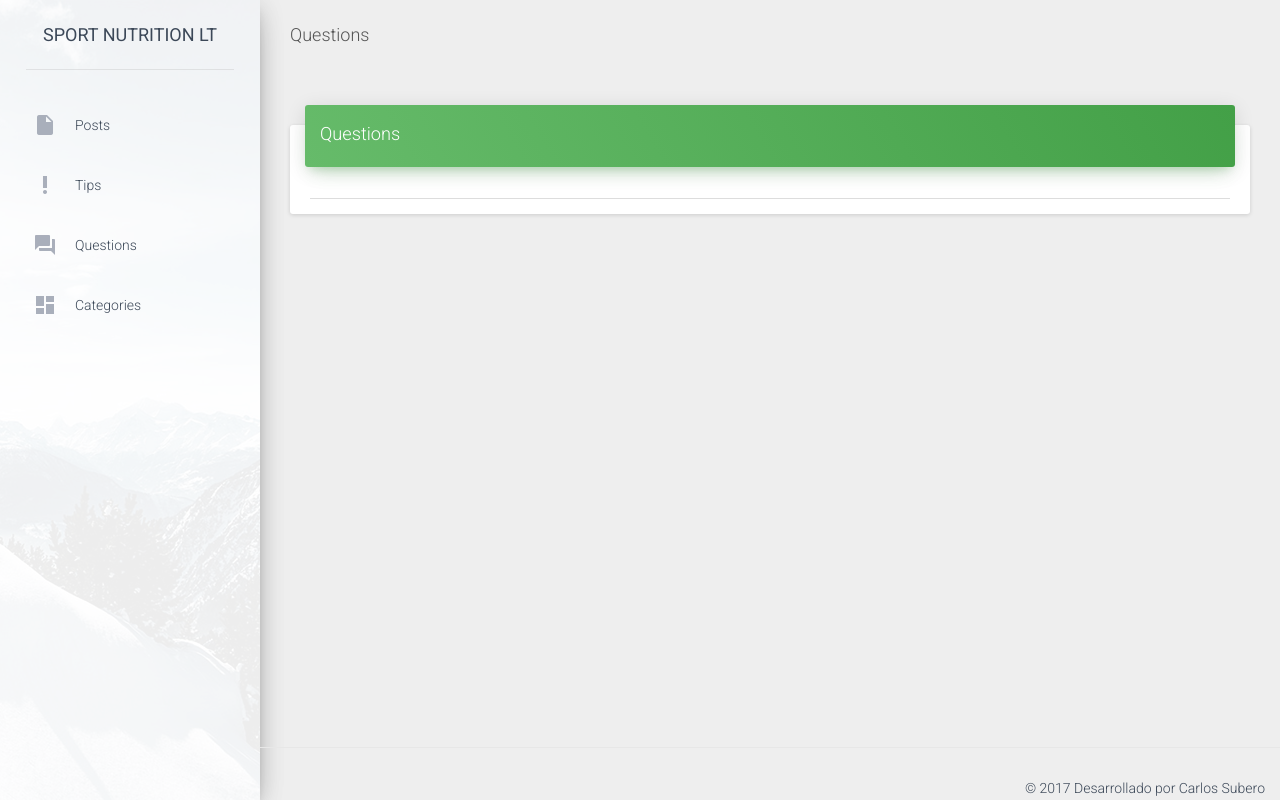
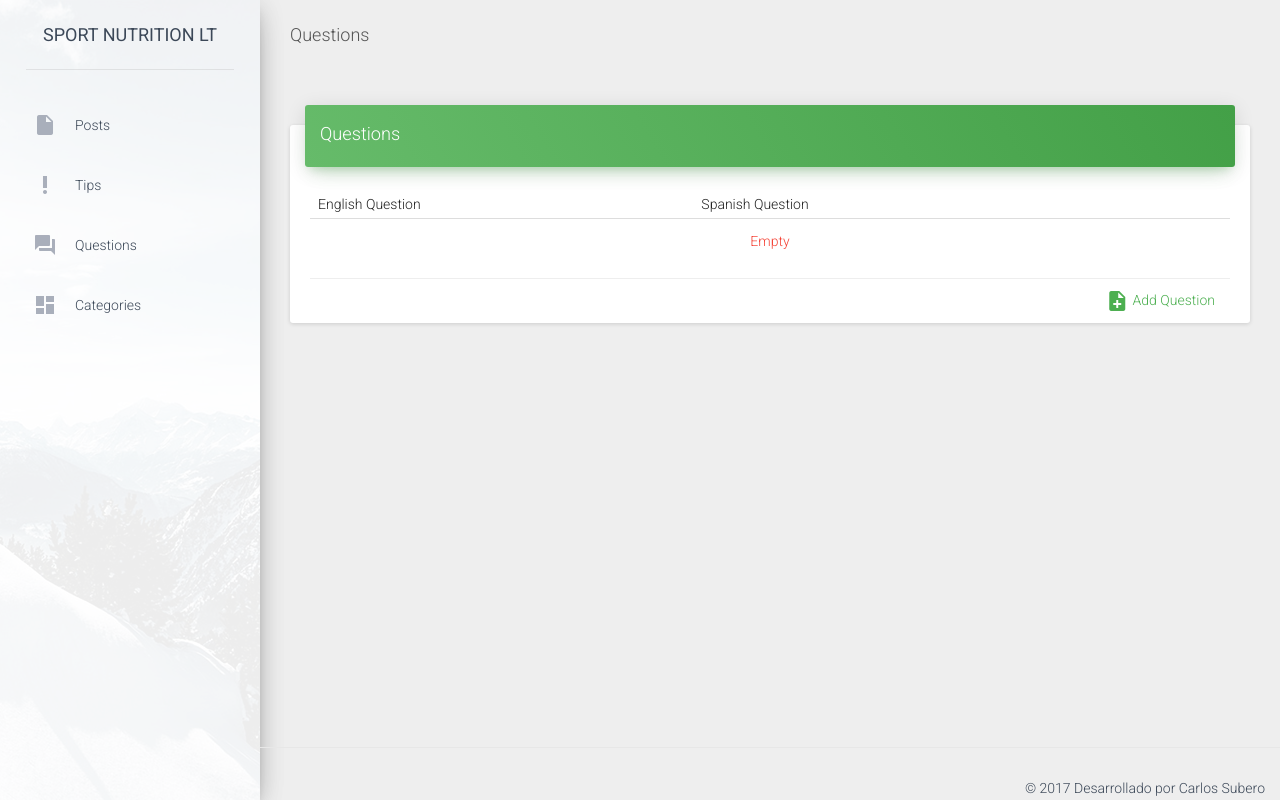
Before and after one commit to csubero/sportnutrition-, a Django app: page /backend/question/ in a window 1280 px wide. Run offline with Django 3.2, Linux system fonts and the light colour scheme; data that the repository does not hold is empty; some libraries are stand-ins or nearby versions.

Commit message:
Add new question

```diff
--- a/backend/templates/backend/layout/template.html
+++ b/backend/templates/backend/layout/template.html
@@ -62,7 +62,7 @@
 					</a>
 				</li>
 
-				<li id="tip_tab">
+				<li id="question_tab">
 					<a href="{% url 'backend.question.index' %}">
 						<i class="material-icons">question_answer</i>
 						<p>Questions</p>
--- a/backend/templates/backend/question/question_index.html
+++ b/backend/templates/backend/question/question_index.html
@@ -24,10 +24,31 @@
 					<table class="table">
 						<thead>
 						<tr>
-							<th></th>
+							<th class="col-md-5">English Question</th>
+							<th class="col-md-5">Spanish Question</th>
+							<th class="col-md-2"></th>
 						</tr>
 						</thead>
+						<tbody>
+						{% for question in question_list %}
+							<tr>
+								<td>{{ question.english_question }}</td>
+								<td>{{ question.spanish_question }}</td>
+								<td></td>
+							</tr>
+						{% empty %}
+							<tr>
+								<td colspan="3" class="text-center text-danger">Empty</td>
+							</tr>
+						{% endfor %}
+						</tbody>
 					</table>
+				</div>
+				<div class="card-footer row">
+					<div class="col-md-6 pull-right text-right">
+						<a class="text-success" href="{% url 'backend.question.create' %}"><i class="material-icons">note_add</i>
+							Add Question</a>
+					</div>
 				</div>
 			</div>
 		</div>
--- a/backend/urls.py
+++ b/backend/urls.py
@@ -4,7 +4,7 @@ from django.conf.urls.static import static
 
 from backend.views import IndexView, PostListView, CategoryIndexView, CategoryDeleteView, PostCreateView, \
 	PostUpdateView, PostDeleteView, TipListView, TipCreateView, TipUpdateView, TipDeleteView, TipUploadImageView, \
-	QuestionListView
+	QuestionListView, QuestionCreateView
 
 urlpatterns = [
 	url(r'^$', IndexView.as_view(), name='backend.index'),
@@ -28,6 +28,7 @@ urlpatterns = [
 
 	# Question URL'S
 	url(r'^question/$', QuestionListView.as_view(), name='backend.question.index'),
+	url(r'^question/create/$', QuestionCreateView.as_view(), name='backend.question.create'),
 ]
 
 if settings.DEBUG:
--- a/backend/views/question_views.py
+++ b/backend/views/question_views.py
@@ -1,5 +1,7 @@
-from django.views.generic import ListView
+from django.urls import reverse_lazy
+from django.views.generic import ListView, CreateView
 
+from backend.forms.question_form import QuestionForm
 from backend.models import Question
 
 
@@ -9,3 +11,20 @@ class QuestionListView(ListView):
 	template_name = 'backend/question/question_index.html'
 
 	context_object_name = 'question_list'
+
+
+class QuestionCreateView(CreateView):
+	model = Question
+
+	template_name = 'backend/question/question_form.html'
+
+	form_class = QuestionForm
+
+	def get_context_data(self, **kwargs):
+		data = super(QuestionCreateView, self).get_context_data(**kwargs)
+
+		data['title_form'] = 'Add Question'
+
+		data['reverse_url'] = reverse_lazy('backend.question.index')
+
+		return data
```
Also changed, not shown: backend/templates/backend/question/question_form.html (added, +67 -0 lines).
